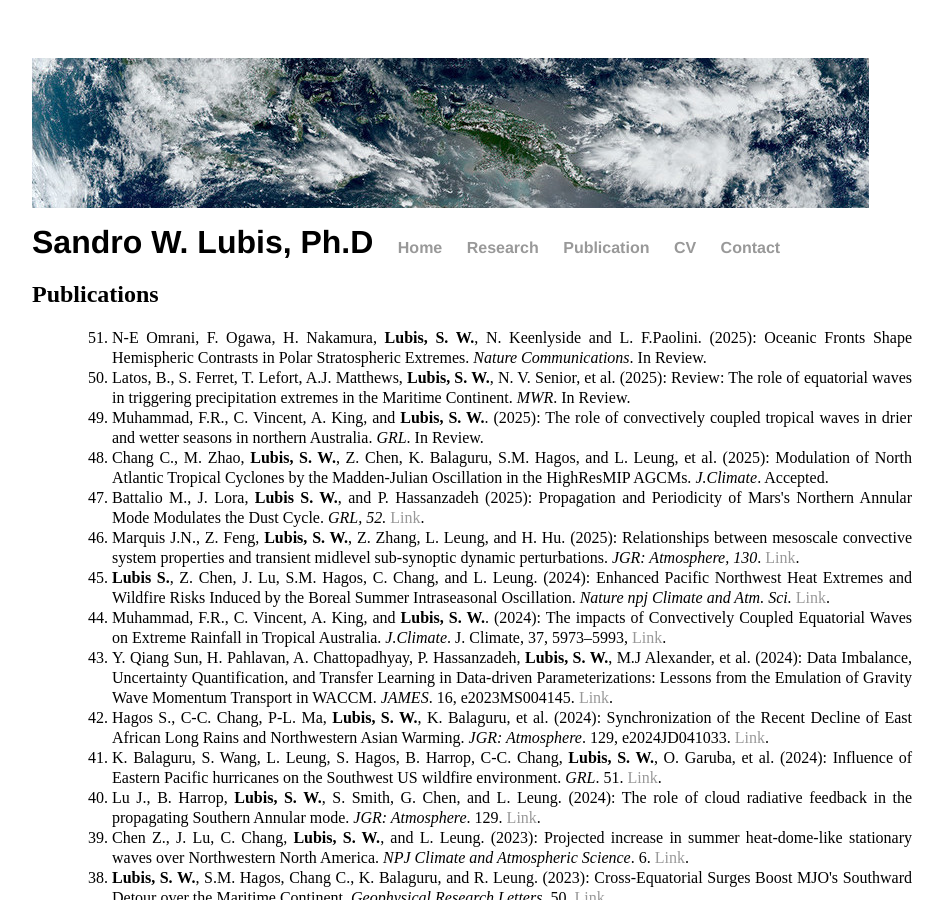
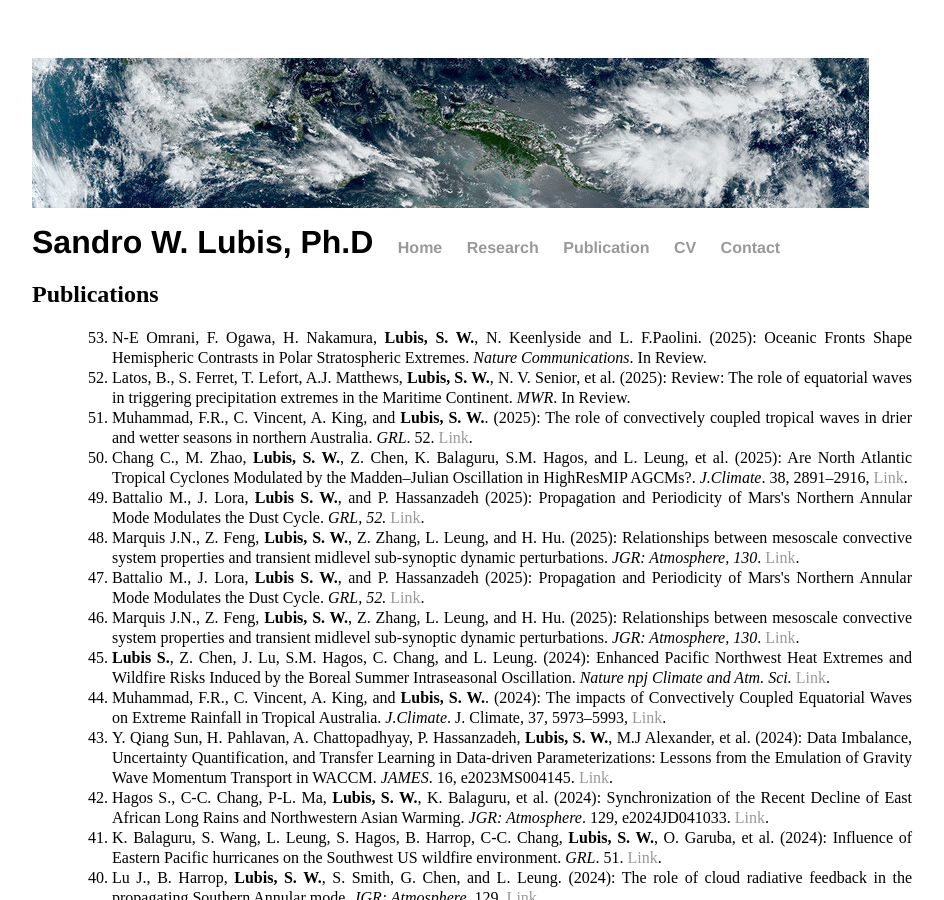
Before and after one commit to sandrolubis/sandrolubis.github.io, a Jekyll site: the page built from publication/index.html, in a window 1280 px wide and 900 px high. Shown: the whole window, without its empty margins (276-1220 px from the left). Built offline with Jekyll 4.4.1, drawn with Linux system fonts in a browser that asks for light colours.

Commit message:
Update index.html

```diff
--- a/publication/index.html
+++ b/publication/index.html
@@ -9,8 +9,10 @@ title: Publications | Sandro Lubis
 	<ol reversed>
 		<li>N-E Omrani, F. Ogawa, H. Nakamura, <b>Lubis, S. W.</b>, N. Keenlyside and L. F.Paolini. (2025): Oceanic Fronts Shape Hemispheric Contrasts in Polar Stratospheric Extremes. <i>Nature Communications</i>. In Review.</li>
 		<li> Latos, B., S. Ferret, T. Lefort, A.J. Matthews, <b>Lubis, S. W.</b>, N. V. Senior, et al. (2025): Review: The role of equatorial waves in triggering precipitation extremes in the Maritime Continent. <i>MWR</i>. In Review.</li>
-		<li> Muhammad, F.R., C. Vincent, A. King, and <b>Lubis, S. W.</b>. (2025): The role of convectively coupled tropical waves in drier and wetter seasons in northern Australia. <i>GRL</i>. In Review.</li>
-		<li> Chang C., M. Zhao, <b>Lubis, S. W.</b>, Z. Chen, K. Balaguru, S.M. Hagos, and L. Leung, et al. (2025): Modulation of North Atlantic Tropical Cyclones by the Madden-Julian Oscillation in the HighResMIP AGCMs. <i>J.Climate</i>. Accepted.</li>
+		<li> Muhammad, F.R., C. Vincent, A. King, and <b>Lubis, S. W.</b>. (2025): The role of convectively coupled tropical waves in drier and wetter seasons in northern Australia. <i>GRL</i>. 52.</i> <a href="https://doi.org/10.1029/2025GL115049">Link</a>.</li>
+		<li> Chang C., M. Zhao, <b>Lubis, S. W.</b>, Z. Chen, K. Balaguru, S.M. Hagos, and L. Leung, et al. (2025): Are North Atlantic Tropical Cyclones Modulated by the Madden–Julian Oscillation in HighResMIP AGCMs?. <i>J.Climate</i>. 38, 2891–2916,</i> <a href="https://doi.org/10.1175/JCLI-D-24-0509.1">Link</a>.</li>
+		<li> Battalio M., J. Lora,  <b>Lubis S. W.</b>, and P. Hassanzadeh (2025): Propagation and Periodicity of Mars's Northern Annular Mode Modulates the Dust Cycle. <i>GRL, 52.</i> <a href="https://doi.org/10.1029/2024GL112814">Link</a>.</li>
+		<li> Marquis J.N., Z. Feng, <b>Lubis, S. W.</b>, Z. Zhang, L. Leung, and H. Hu. (2025): Relationships between mesoscale convective system properties and transient midlevel sub-synoptic dynamic perturbations. <i>JGR: Atmosphere, 130</i>. <a href="https://doi.org/10.1029/2024JD042076">Link</a>.</li>
 		<li> Battalio M., J. Lora,  <b>Lubis S. W.</b>, and P. Hassanzadeh (2025): Propagation and Periodicity of Mars's Northern Annular Mode Modulates the Dust Cycle. <i>GRL, 52.</i> <a href="https://doi.org/10.1029/2024GL112814">Link</a>.</li>
 		<li> Marquis J.N., Z. Feng, <b>Lubis, S. W.</b>, Z. Zhang, L. Leung, and H. Hu. (2025): Relationships between mesoscale convective system properties and transient midlevel sub-synoptic dynamic perturbations. <i>JGR: Atmosphere, 130</i>. <a href="https://doi.org/10.1029/2024JD042076">Link</a>.</li>
 		<li> <b>Lubis S.</b>, Z. Chen, J. Lu, S.M. Hagos, C. Chang, and L. Leung. (2024): Enhanced Pacific Northwest Heat Extremes and Wildfire Risks Induced by the Boreal Summer Intraseasonal Oscillation. <i>Nature npj Climate and Atm. Sci.</i> <a href="https://www.nature.com/articles/s41612-024-00766-3">Link</a>.</li>
```
